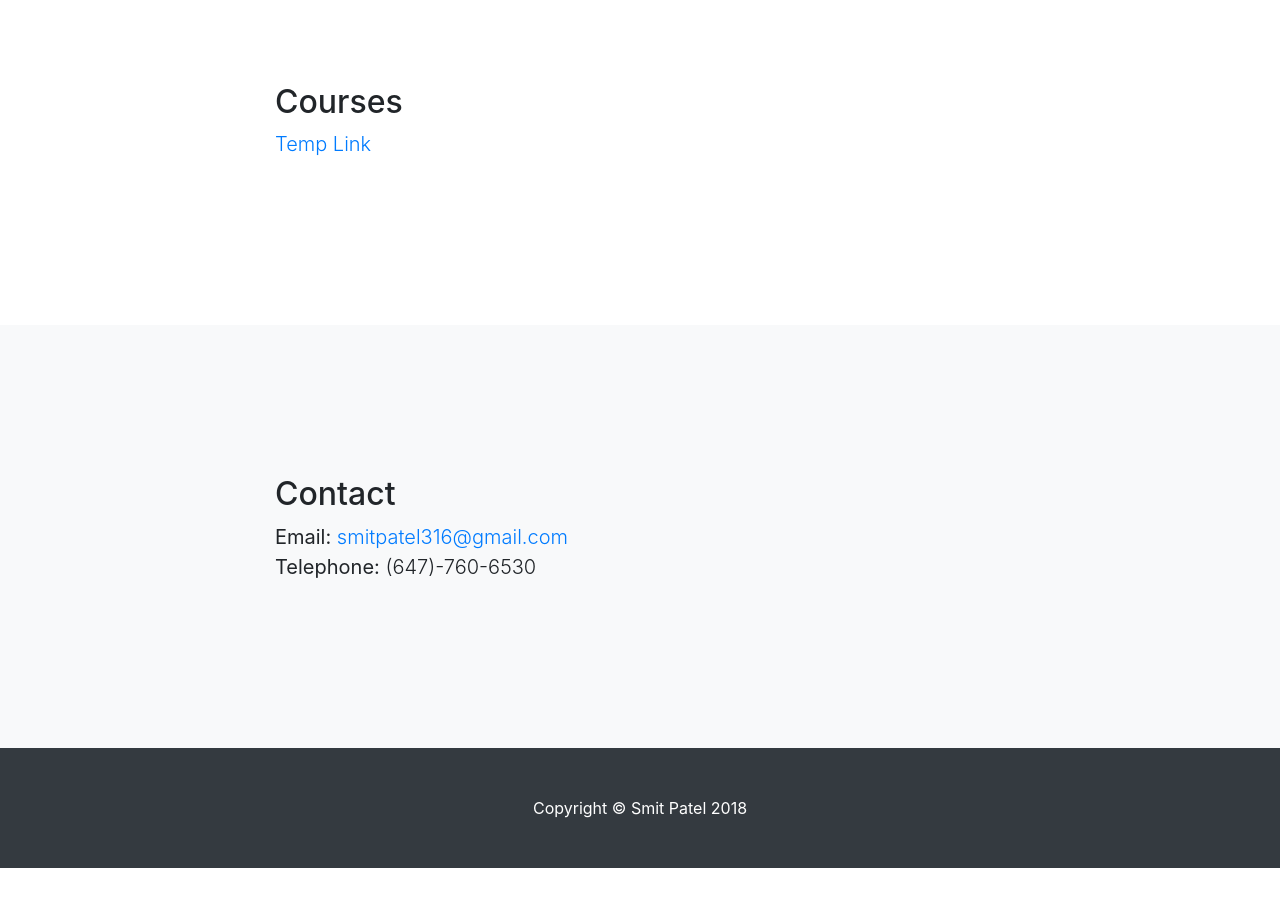
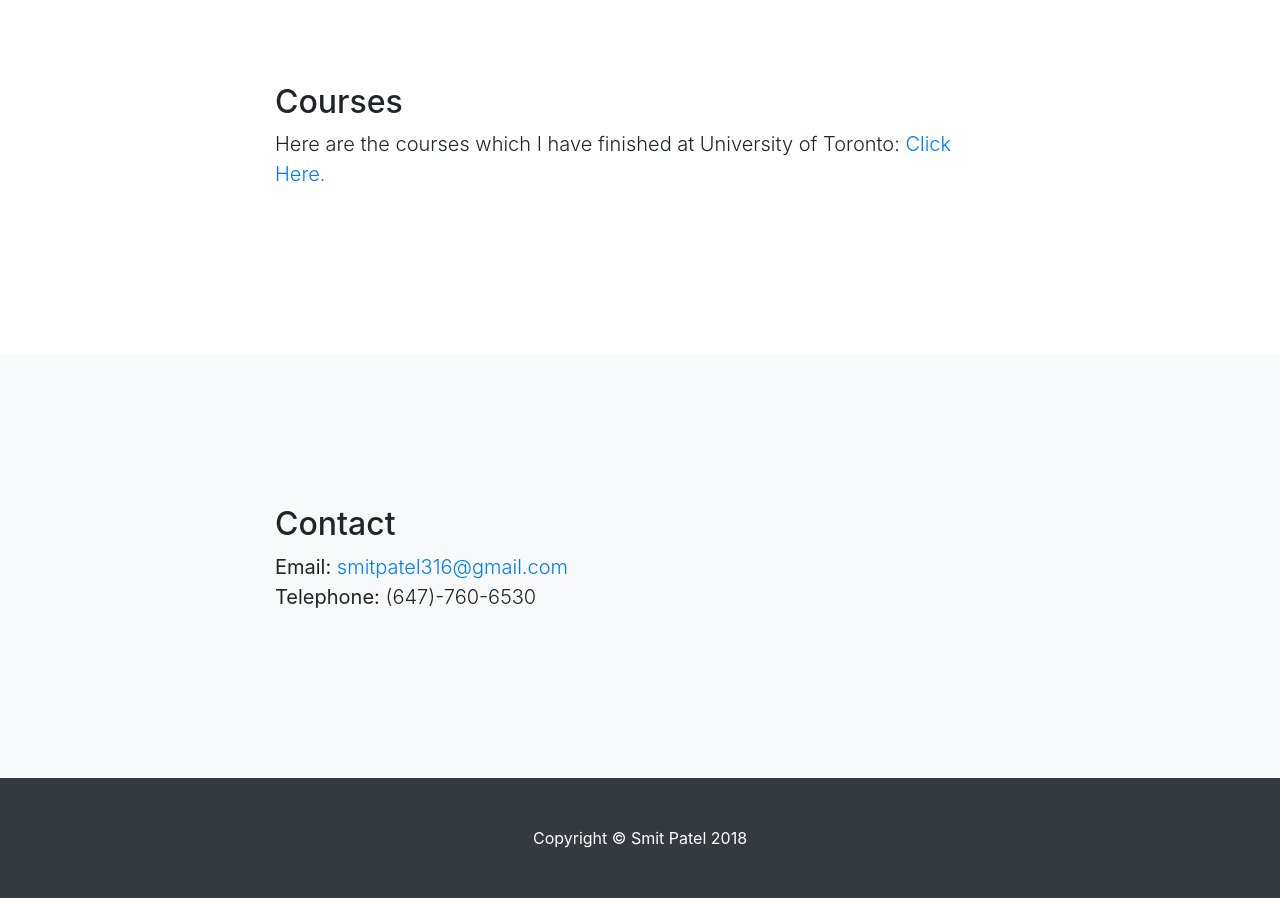
Before and after one commit to smitpatel316/Website, a website with bundled scripts: page index.html in a window 1280 px wide. Shown: the part 1240-2138 px from the top of the page. Before the commit the page ends 2108 px from the top, so only its background shows below. Built offline with nearby package versions, Linux system fonts and the light colour scheme.

Commit message:
Update index.html

```diff
--- a/index.html
+++ b/index.html
@@ -91,7 +91,7 @@
         <div class="row">
           <div class="col-lg-8 mx-auto">
             <h2>Courses</h2>
-            <p class="lead"><a href="http://smitpatel.net/courses.html">Temp Link</a></p>
+            <p class="lead">Here are the courses which I have finished at University of Toronto: <a href="http://smitpatel.net/courses.html">Click Here.</a></p>
           </div>
         </div>
       </div>
```
